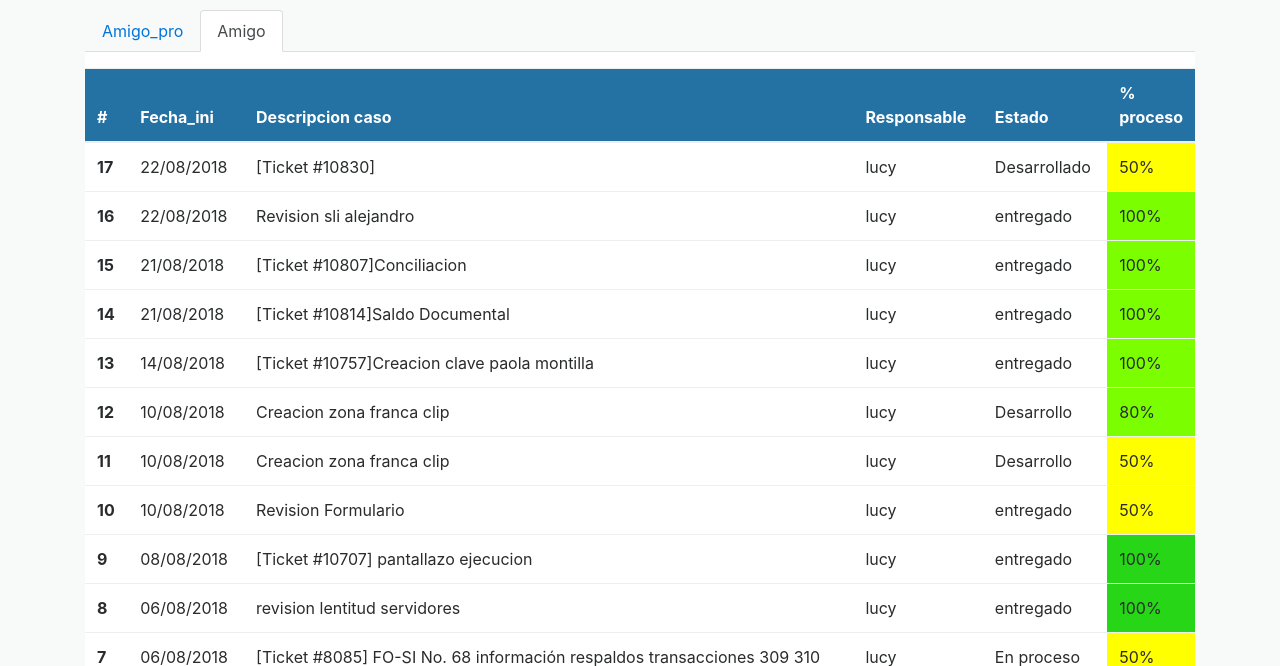
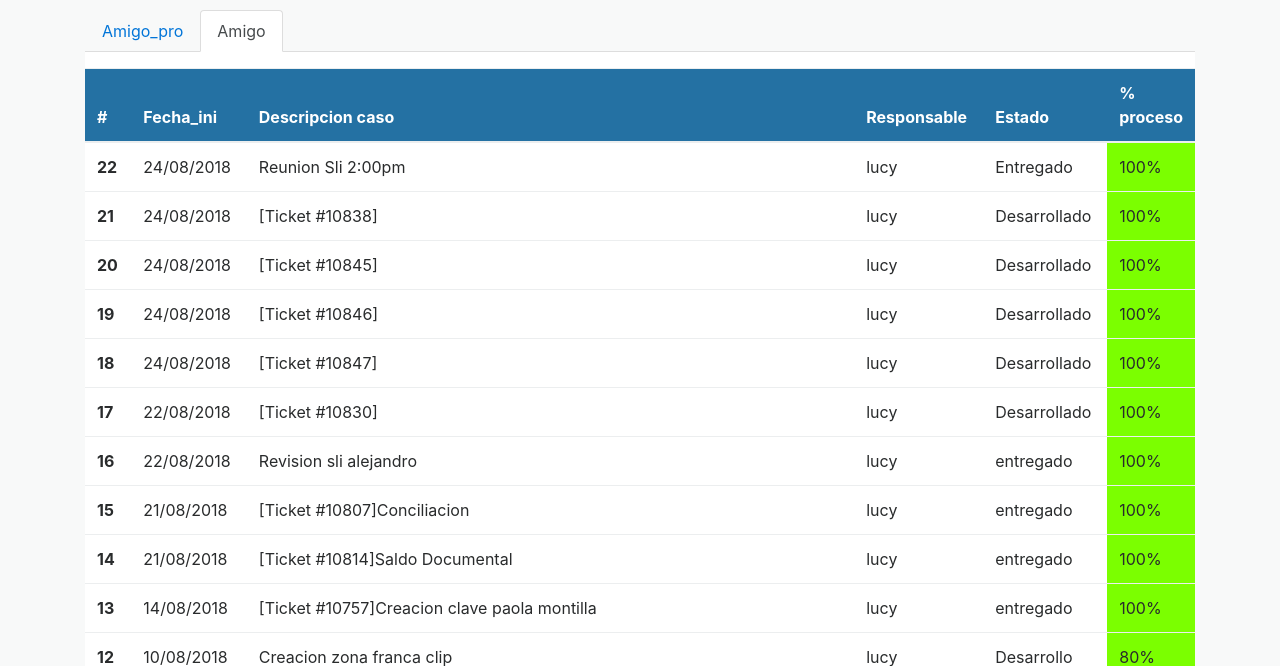
Before and after one commit to andrextor/bitacora_zfp, a plain HTML site: page index.html in a window 1280 px wide. Both pictures are taken after a click on the tab "Amigo". Shown: the part 134-800 px from the top of the page. Drawn offline with nearby package versions, Linux system fonts and the light colour scheme.

Commit message:
24082018

```diff
--- a/index.html
+++ b/index.html
@@ -49,13 +49,27 @@
 								</thead>
 								<tbody>
 										<tr>
-												<th scope="row">10</th>
+												<th scope="row">21</th>
+												<td>22/08/2018</td>
+												<td>Reserva de formulario</td>
+												<td>Ivan</td>
+												<td>En proceso</td>
+												<td style="background: rgb(255, 153, 0); width:1em;">5%</td>
+											</tr>
+										<tr>
+												<th scope="row">20</th>
+												<td>22/08/2018</td>
+												<td>Contenedor</td>
+												<td>Ivan</td>
+												<td>Desarrollado</td>
+												<td style="background: rgb(123, 255, 0); width:1em;">100%</td>											</tr>
+										<tr>
+												<th scope="row">19</th>
 												<td>22/08/2018</td>
 												<td>Peso bruto</td>
 												<td>Ivan</td>
 												<td>Desarrollado</td>
-												<td style="background: #FFFF00; width:1em;">50%</td>
-											</tr>
+												<td style="background: rgb(123, 255, 0); width:1em;">100%</td>											</tr>
 										<tr>
 										<tr>
 												<th scope="row">18</th>
@@ -208,13 +222,48 @@
 								</thead>
 								<tbody>
 										<tr>
+												<th scope="row">22</th>
+												<td>24/08/2018</td>
+												<td>Reunion Sli 2:00pm</td>
+												<td>lucy</td>
+												<td>Entregado</td>
+												<td style="background: rgb(123, 255, 0); width:1em;">100%</td>
+											</tr>
+										<tr>
+												<th scope="row">21</th>
+												<td>24/08/2018</td>
+												<td>[Ticket #10838]</td>
+												<td>lucy</td>
+												<td>Desarrollado</td>
+												<td style="background: rgb(123, 255, 0); width:1em;">100%</td>											</tr>
+										<tr>
+												<th scope="row">20</th>
+												<td>24/08/2018</td>
+												<td>[Ticket #10845]</td>
+												<td>lucy</td>
+												<td>Desarrollado</td>
+												<td style="background: rgb(123, 255, 0); width:1em;">100%</td>											</tr>
+										<tr>
+												<th scope="row">19</th>
+												<td>24/08/2018</td>
+												<td>[Ticket #10846]</td>
+												<td>lucy</td>
+												<td>Desarrollado</td>
+												<td style="background: rgb(123, 255, 0); width:1em;">100%</td>											</tr>
+										<tr>
+												<th scope="row">18</th>
+												<td>24/08/2018</td>
+												<td>[Ticket #10847]</td>
+												<td>lucy</td>
+												<td>Desarrollado</td>
+												<td style="background: rgb(123, 255, 0); width:1em;">100%</td>											</tr>
+										<tr>
 												<th scope="row">17</th>
 												<td>22/08/2018</td>
 												<td>[Ticket #10830]</td>
 												<td>lucy</td>
 												<td>Desarrollado</td>
-												<td style="background: #FFFF00; width:1em;">50%</td>
-											</tr>
+												<td style="background: rgb(123, 255, 0); width:1em;">100%</td>											</tr>
 										<tr>
 												<th scope="row">16</th>
 												<td>22/08/2018</td>
```
